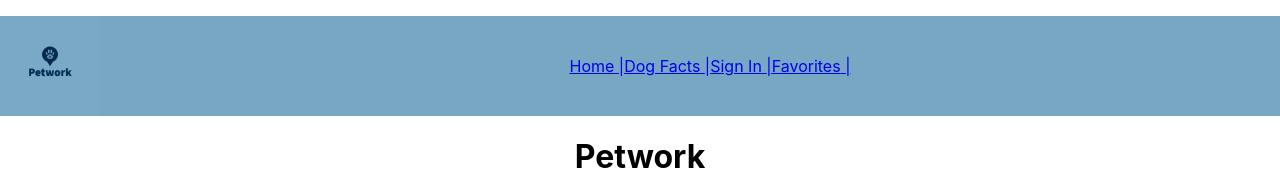
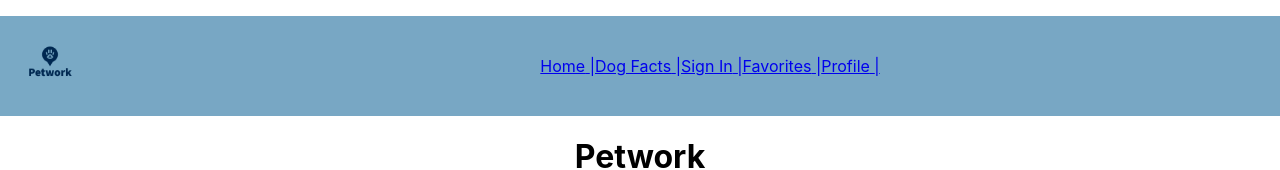
Before and after one commit to chamomiletay/petworkfrontend, a React (Create React App) app: page / in a window 1280 px wide. Shown: the top 170 px of the page. Built offline with nearby package versions, Linux system fonts and the light colour scheme.

Commit message:
Added new header item for 'Profile' route

```diff
--- a/src/components/HeaderItems.js
+++ b/src/components/HeaderItems.js
@@ -22,5 +22,11 @@ export const HeaderItems=[
         url:"",
         cName: 'nav-links',
         path:"dogfacts"
+    },
+    {
+        title:"Profile",
+        url:"",
+        cName: 'profile',
+        path: "profile/:id"
     }
 ]
```
